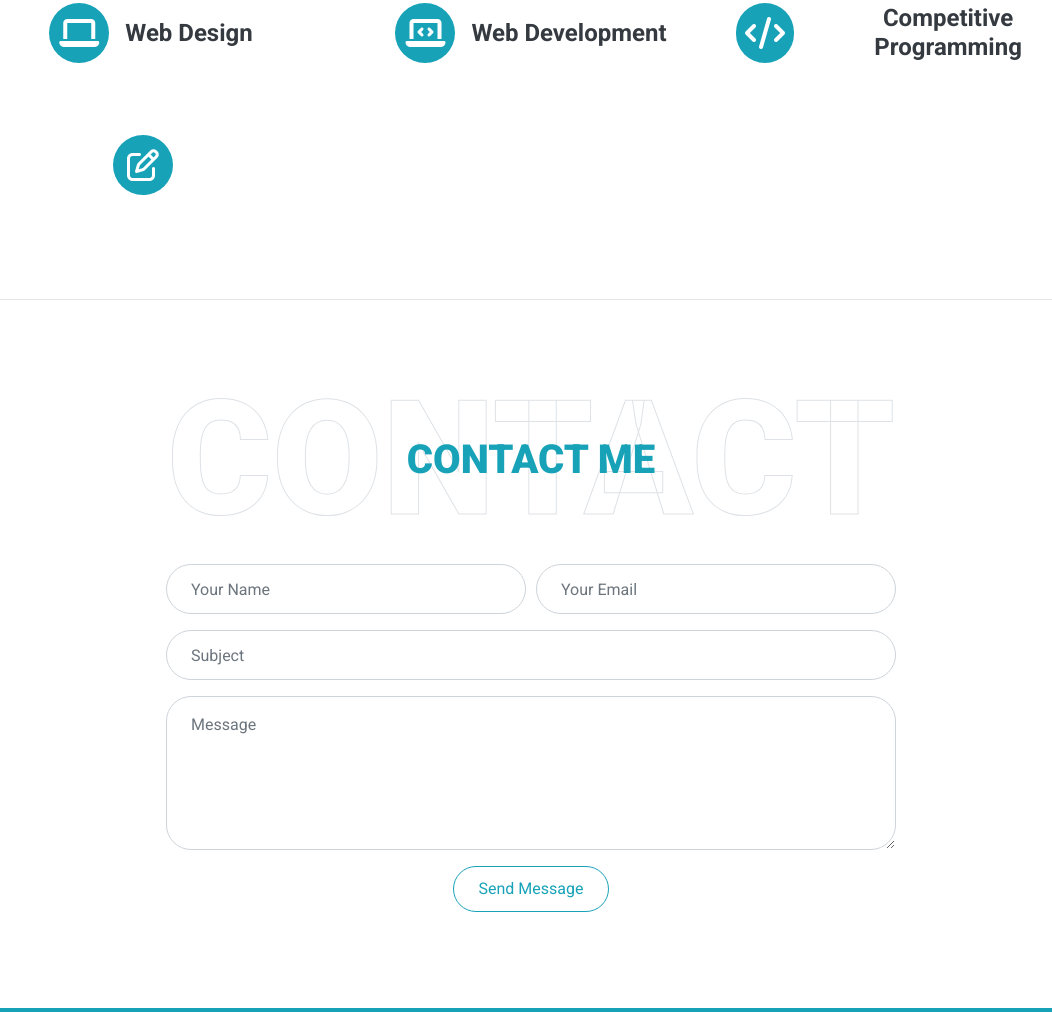
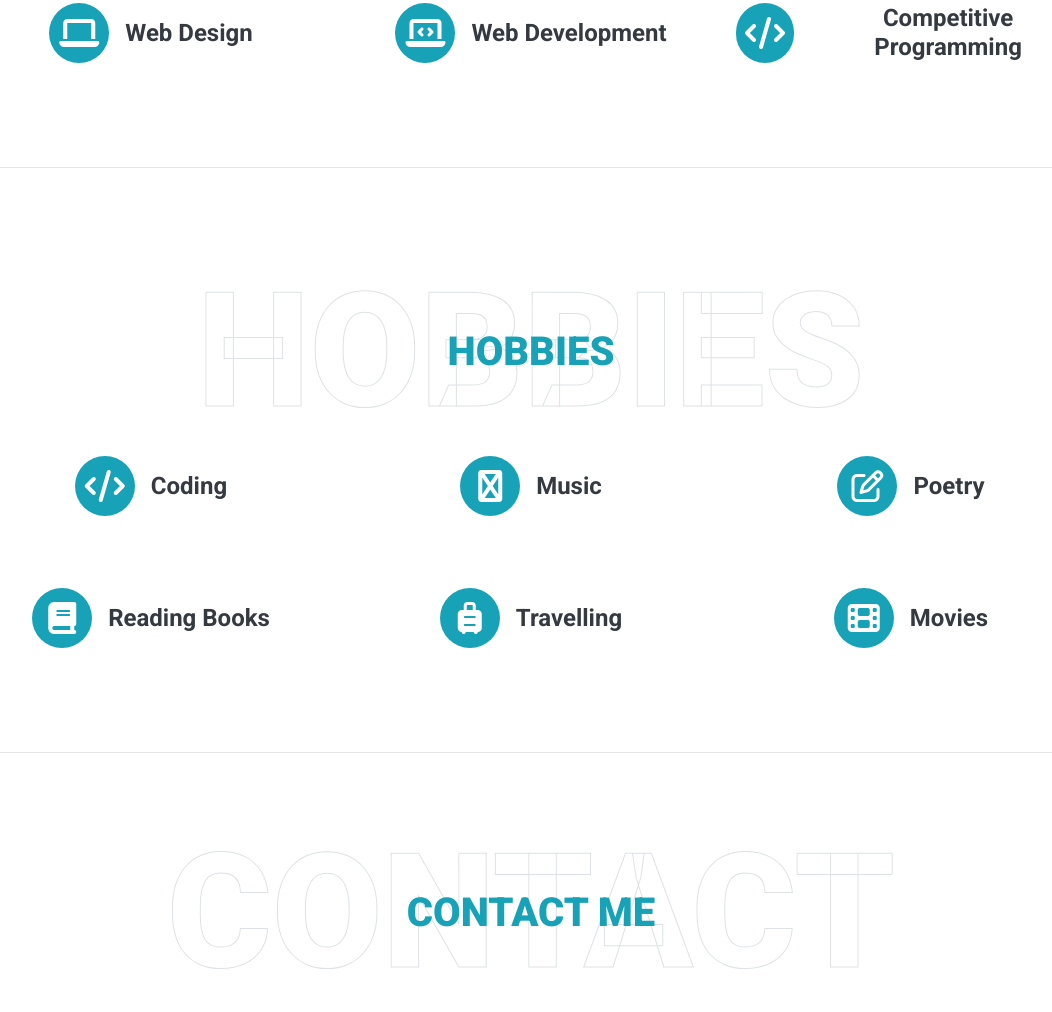
Before and after one commit to amar-1999/website, a plain HTML site: page index.html in a window 1280 px wide. Shown: the part 4429-5441 px from the top of the page, without its empty margins (109-1161 px from the left). Drawn offline with nearby package versions, Linux system fonts and the light colour scheme.

Commit message:
made changes in interests

```diff
--- a/index.html
+++ b/index.html
@@ -662,20 +662,85 @@
                     <p></p>
                     <!-- <a class="border-bottom border-info text-decoration-none" href="">Read More</a> -->
                 </div>
+                <!--<div class="col-lg-4 col-md-6 text-center mb-5">
+                    <div class="d-flex align-items-center justify-content-center mb-4">
+                        <i class="fa fa-2x fa-edit service-icon bg-info text-white mr-3"></i>
+                        <h4 class="font-weight-bold m-0">Writing</h4>
+                    </div>
+                    <p></p>
+                    <!-- <a class="border-bottom border-info text-decoration-none" href="">Read More</a>
+                </div>-->
+            </div>
+        </div>
+    </div>
+    <!-- Services End -->
+<hr>
+
+    <br>
+
+
+    <!-- Hobbies Start -->
+    <div class="container-fluid pt-5 bg-white" id="interests">
+        <div class="container">
+            <div class="position-relative d-flex align-items-center justify-content-center">
+                <h1 class="display-1 text-uppercase text-white" style="-webkit-text-stroke: 1px #dee2e6;">Hobbies</h1>
+                <h1 class="position-absolute text-uppercase text-info">Hobbies</h1>
+            </div>
+            <div class="row pb-3">
+
+                <div class="col-lg-4 col-md-6 text-center mb-5">
+                    <div class="d-flex align-items-center justify-content-center mb-4">
+                        <i class="fa fa fa-code fa-2x service-icon bg-info text-white mr-3"></i>
+                        <h4 class="font-weight-bold m-0">Coding</h4>
+                    </div>
+                    <p></p>
+                    <!--<a class="border-bottom border-info text-decoration-none" href="">Read More</a>-->
+                </div>
+                <div class="col-lg-4 col-md-6 text-center mb-5">
+                    <div class="d-flex align-items-center justify-content-center mb-4">
+                        <i class="fab fa fa-music fa-2x service-icon bg-info text-white mr-3"></i>
+                        <h4 class="font-weight-bold m-0">Music</h4>
+                    </div>
+                    <p></p>
+                    <!--<a class="border-bottom border-info text-decoration-none" href="">Read More</a>-->
+                </div>
                 <div class="col-lg-4 col-md-6 text-center mb-5">
                     <div class="d-flex align-items-center justify-content-center mb-4">
                         <i class="fa fa-2x fa-edit service-icon bg-info text-white mr-3"></i>
-                        <h4 class="font-weight-bold m-0"></h4>
+                        <h4 class="font-weight-bold m-0">Poetry</h4>
                     </div>
                     <p></p>
                     <!-- <a class="border-bottom border-info text-decoration-none" href="">Read More</a> -->
+                </div>
+                <div class="col-lg-4 col-md-6 text-center mb-5">
+                    <div class="d-flex align-items-center justify-content-center mb-4">
+                        <i class="fa fa-2x fa-book service-icon bg-info text-white mr-3"></i>
+                        <h4 class="font-weight-bold m-0">Reading Books</h4>
+                    </div>
+                    <p></p>
+                    <!-- <a class="border-bottom border-info text-decoration-none" href="">Read More</a> -->
+                </div>
+                <div class="col-lg-4 col-md-6 text-center mb-5">
+                    <div class="d-flex align-items-center justify-content-center mb-4">
+                        <i class="fa fa fa-suitcase-rolling fa-2x service-icon bg-info text-white mr-3"></i>
+                        <h4 class="font-weight-bold m-0">Travelling</h4>
+                    </div>
+                    <p></p>
+                    <!-- <a class="border-bottom border-info text-decoration-none" href="">Read More</a> -->
+                </div>
+                <div class="col-lg-4 col-md-6 text-center mb-5">
+                    <div class="d-flex align-items-center justify-content-center mb-4">
+                        <i class="fa fa-2x fa-film service-icon bg-info text-white mr-3"></i>
+                        <h4 class="font-weight-bold m-0">Movies</h4>
+                    </div>
+                    <p></p>
+                    <!--<a class="border-bottom border-info text-decoration-none" href="">Read More</a>-->
                 </div>
             </div>
         </div>
     </div>
     <!-- Services End -->
 <hr>
-
 
     <!-- Contact Start -->
     <div class="container-fluid py-5 bg-white" id="contact">
@@ -746,7 +811,7 @@
                 <span class="px-3">|</span>
                 <a class="text-white" href="#">Help</a>
             </div> -->
-            <p class="m-0">&copy; <a class="text-white font-weight-bold" href="#">amar-1999.github.io/</a>.<br>All Rights Reserved.<br>Made with <i class="fas fa-heart" style="color: red;"></i> by <a class="text-white font-weight-bold" href="https://github.com/amar-1999/amar-1999">Damarakeswar</a>
+            <p class="m-0">&copy; <a class="text-white font-weight-bold" href="#">amar-1999.github.io/</a>.<br>All Rights Reserved.<!--<br>Made with <i class="fas fa-heart" style="color: red;"></i> by <a class="text-white font-weight-bold" href="https://github.com/amar-1999/amar-1999">Damarakeswar</a>-->
             </p>
         </div>
     </div>
```
